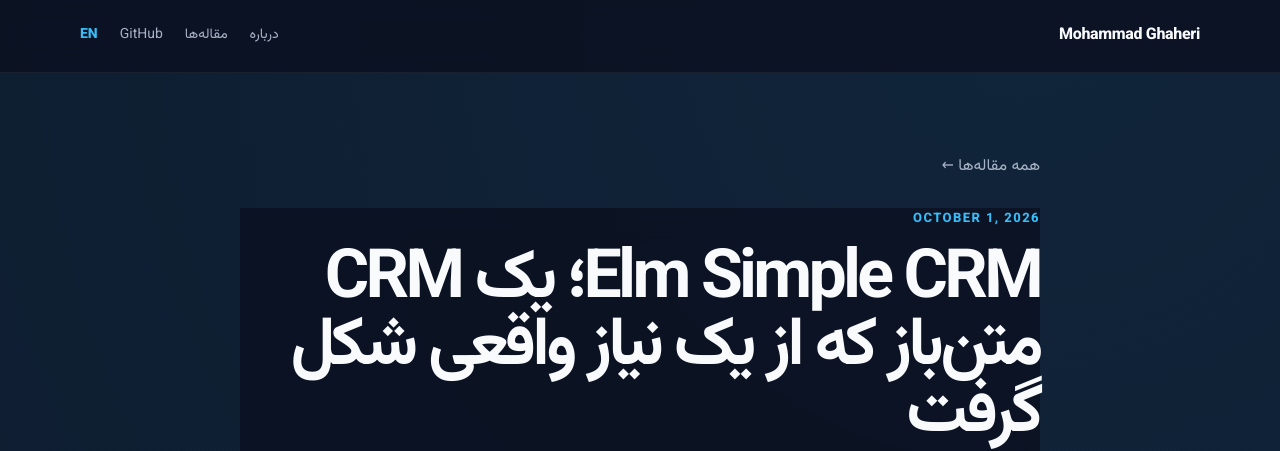
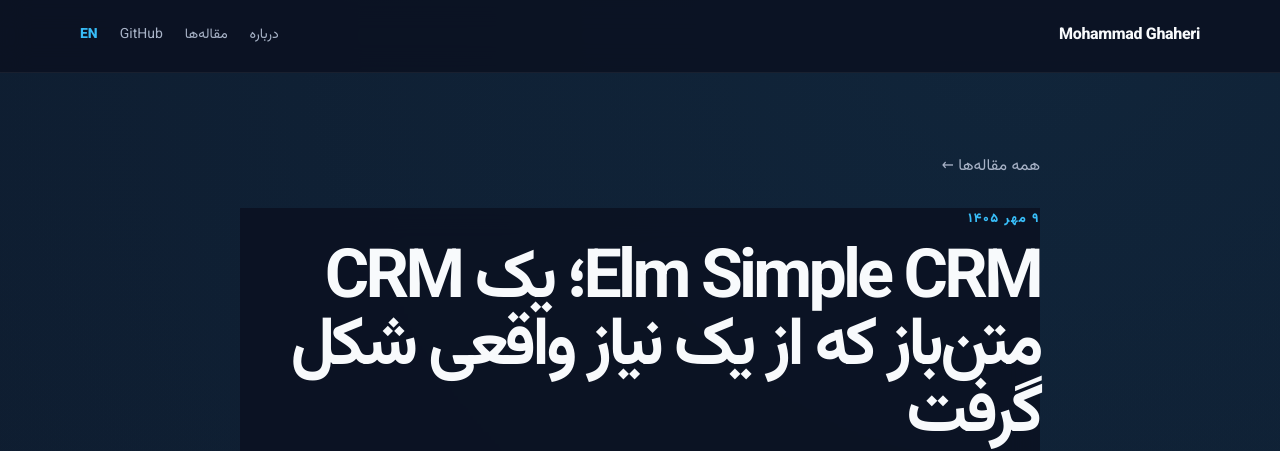
Before and after one commit to MohammadGhaheri/mohammadghaheri.github.io, a Jekyll site: the page built from _posts/2026-10-01-elm-simple-crm-fa.md, in a window 1280 px wide. Shown: the top 451 px of the page. Built offline with Jekyll 4.4.1, drawn with Linux system fonts in a browser that asks for light colours.

Commit message:
Use Persian date display for _posts/2026-10-01-elm-simple-crm-fa.md

```diff
--- a/_posts/2026-10-01-elm-simple-crm-fa.md
+++ b/_posts/2026-10-01-elm-simple-crm-fa.md
@@ -3,6 +3,7 @@
 title: "Elm Simple CRM؛ یک CRM متن‌باز که از یک نیاز واقعی شکل گرفت"
 description: "داستان شکل‌گیری Elm Simple CRM در ماموت کانکت، مسیر تکامل آن از استفاده واقعی، معماری فنی، امکانات اصلی و روش نصب و استفاده از نسخه متن‌باز."
 date: 2026-10-01
+date_fa: "۹ مهر ۱۴۰۵"
 permalink: /fa/articles/elm-simple-crm/
 lang: fa
 alt_url: /en/articles/elm-simple-crm/
```
